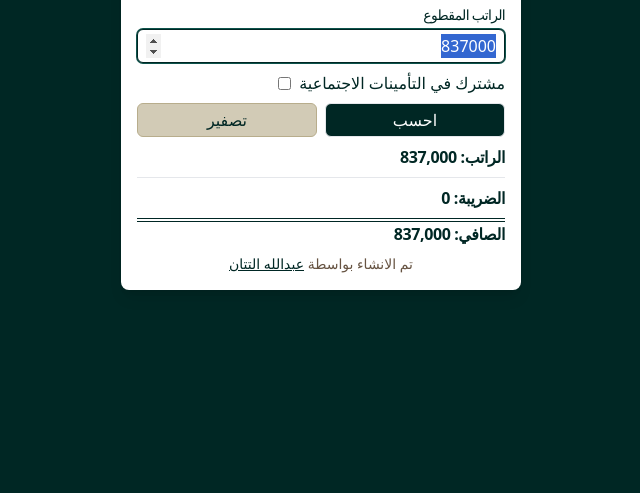
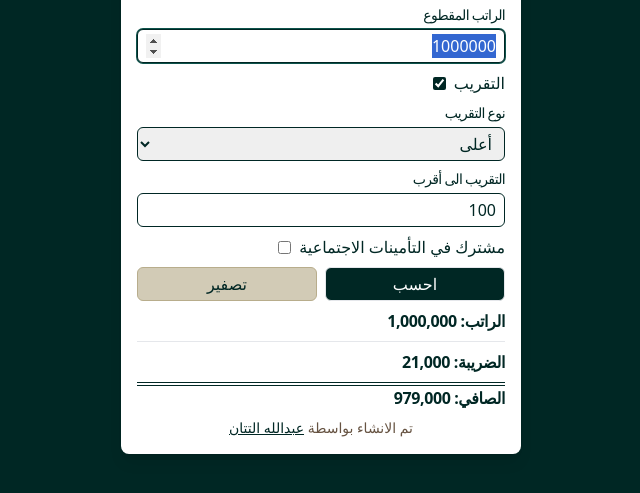
Before and after one commit to aaltatan/taxes-calculator, a website built with Vite: page index.html in a window 1280 px wide. Shown: the part 151-644 px from the top of the page, without its empty margins (319-959 px from the left). Built offline with nearby package versions, Linux system fonts and the light colour scheme.

Commit message:
add rounding inputs and refactoring

```diff
--- a/index.html
+++ b/index.html
@@ -21,7 +21,7 @@
     >
       <div class="flex items-center flex-col">
         <span class="block size-24">
-          <img src="/public/logo.svg" alt="" />
+          <img src="/logo.svg" alt="" />
         </span>
         <h1 class="text-xl font-bold text-center tracking-tighter">ضريبة دخل الرواتب والأجور</h1>
       </div>
@@ -47,6 +47,58 @@
           class="text-red-500"
           x-text="'يجب ان يكون الراتب المقطوع أكبر من ' + salary.min.toLocaleString()"
         ></span>
+      </div>
+      <!--  -->
+      <div>
+        <label for="rounder-status" class="flex items-center gap-2">
+          <span>التقريب</span>
+          <input
+            @change="calculate"
+            type="checkbox"
+            x-model="rounder.status"
+            id="rounder-status"
+            class="accent-timber-green-950 outline-none focus:ring-2 focus:ring-timber-green-950"
+          />
+        </label>
+      </div>
+      <!--  -->
+      <div x-show="rounder.status" x-collapse.duration.150ms class="space-y-2">
+        <div>
+          <label for="rounder-methods">
+            <span class="text-sm font-medium tracking-tighter mb-1 block">نوع التقريب</span>
+            <select
+              x-model="rounder.method"
+              id="rounder-methods"
+              @change="calculate"
+              class="w-full border border-timber-green-950 px-2 py-1 rounded-md outline-none hover:ring-1 hover:ring-timber-green-900 focus:ring-1 focus:ring-timber-green-900 aria-[invalid]:border-red-500 aria-[invalid]:ring-red-500"
+            >
+              <template x-for="(methodName, method) in rounder.methods" :key="method">
+                <option
+                  x-text="methodName"
+                  :value="method"
+                  :selected="method === rounder.method"
+                ></option>
+              </template>
+            </select>
+          </label>
+        </div>
+        <!--  -->
+        <div>
+          <label for="rounder-to-nearest" class="[&:has(input[aria-invalid])>span]:text-red-500">
+            <span class="text-sm font-medium tracking-tighter mb-1 block">التقريب الى أقرب</span>
+            <input
+              class="w-full border border-timber-green-950 px-2 py-1 rounded-md outline-none hover:ring-1 hover:ring-timber-green-900 focus:ring-1 focus:ring-timber-green-900 aria-[invalid]:border-red-500 aria-[invalid]:ring-red-500"
+              type="number"
+              @input="calculate"
+              x-model="rounder.toNearest"
+              min="1"
+              step="10"
+              placeholder="e.g. 100"
+              class="w-full"
+              id="rounder-to-nearest"
+            />
+          </label>
+        </div>
       </div>
       <!--  -->
       <div>
--- a/package.json
+++ b/package.json
@@ -14,6 +14,7 @@
     "@types/alpinejs__focus": "^3.13.4",
     "@types/node": "^24.5.2",
     "autoprefixer": "^10.4.21",
+    "baseline-browser-mapping": "^2.9.7",
     "postcss": "^8.5.6",
     "tailwindcss": "^3.4.17",
     "typescript": "~5.8.3",
--- a/src/data/calculator/constants.ts
+++ b/src/data/calculator/constants.ts
@@ -1,6 +1,6 @@
-import type { Bracket, RoundMethod } from "./models";
+import type { Bracket } from "./models";
 
-export const DEFAULT_SALARY_VALUE: number = 837_000;
+export const DEFAULT_SALARY_VALUE: number = 1_000_000;
 export const MIN_SALARY_VALUE: number = 837_000;
 export const BRACKETS: Bracket[] = [
   { min: 0, max: 837_000, rate: 0 },
@@ -12,6 +12,18 @@ export const BRACKETS: Bracket[] = [
 export const MIN_SS_SALARY_VALUE: number = 750_000;
 export const DEFAULT_SS_RATE: number = 0.07;
 
-export const ROUNDING_STATUS: boolean = true;
-export const ROUNDING_METHOD: RoundMethod = "ceil";
-export const ROUND_TO_NEAREST: number = 100;
+export const ROUND_METHODS = {
+  ceil: "أعلى",
+  round: "تقريب جبري",
+  floor: "أدنى",
+};
+
+export type RoundMethod = keyof typeof ROUND_METHODS;
+
+export const TAXES_ROUNDING_STATUS: boolean = true;
+export const TAXES_ROUNDING_METHOD: RoundMethod = "ceil";
+export const TAXES_ROUND_TO_NEAREST: number = 100;
+
+export const SS_ROUNDING_STATUS: boolean = true;
+export const SS_ROUNDING_METHOD: RoundMethod = "round";
+export const SS_ROUND_TO_NEAREST: number = 1;
--- a/src/data/calculator/index.ts
+++ b/src/data/calculator/index.ts
@@ -4,11 +4,16 @@ import {
   DEFAULT_SS_RATE,
   MIN_SALARY_VALUE,
   MIN_SS_SALARY_VALUE,
-  ROUNDING_METHOD,
-  ROUNDING_STATUS,
-  ROUND_TO_NEAREST,
+  ROUND_METHODS,
+  SS_ROUNDING_METHOD,
+  SS_ROUNDING_STATUS,
+  SS_ROUND_TO_NEAREST,
+  TAXES_ROUNDING_METHOD,
+  TAXES_ROUNDING_STATUS,
+  TAXES_ROUND_TO_NEAREST,
 } from "./constants";
 import type { Calculator } from "./models";
+import { calculateTax, roundTo } from "./services";
 
 export default function calculator(): Calculator {
   return {
@@ -23,32 +28,49 @@ export default function calculator(): Calculator {
     },
     ss: {
       joined: false,
-      salary: 0,
+      salary: MIN_SS_SALARY_VALUE,
       min: MIN_SS_SALARY_VALUE,
       rate: DEFAULT_SS_RATE,
+      rounder: {
+        status: SS_ROUNDING_STATUS,
+        method: SS_ROUNDING_METHOD,
+        methods: ROUND_METHODS,
+        toNearest: SS_ROUND_TO_NEAREST,
+        roundTo(amount: number): number {
+          if (!this.status) return amount;
+          return roundTo(amount, this.method, this.toNearest);
+        },
+      },
       get deduction(): number {
-        if (this.joined) {
-          return this.salary * this.rate;
+        if (!this.joined) {
+          return 0;
         }
-        return 0;
+
+        let deduction = this.salary * this.rate;
+
+        if (this.rounder && this.rounder.status) {
+          deduction = this.rounder.roundTo(deduction);
+        }
+
+        return deduction;
       },
       get hasError(): boolean {
         return this.salary < this.min;
       },
     },
     rounder: {
-      status: ROUNDING_STATUS,
-      method: ROUNDING_METHOD,
-      toNearest: ROUND_TO_NEAREST,
+      status: TAXES_ROUNDING_STATUS,
+      method: TAXES_ROUNDING_METHOD,
+      methods: ROUND_METHODS,
+      toNearest: TAXES_ROUND_TO_NEAREST,
       roundTo(amount: number): number {
-        if (!this.status) {
-          return amount;
-        }
-        return Math[this.method](amount / this.toNearest) * this.toNearest;
+        if (!this.status) return amount;
+        return roundTo(amount, this.method, this.toNearest);
       },
     },
     init(): void {
       this.ss.salary = this.ss.min;
+      this.calculate();
     },
     reset(): void {
       this.ss.joined = false;
@@ -63,17 +85,7 @@ export default function calculator(): Calculator {
       return this.salary.value - this.ss.deduction;
     },
     calculate(): void {
-      let tax = 0;
-      for (const bracket of this.salary.brackets) {
-        if (bracket.min <= this.taxableSalary && this.taxableSalary <= bracket.max) {
-          let bracketTax = bracket.rate * (this.taxableSalary - bracket.min);
-          tax += bracketTax;
-          this.tax = this.rounder.roundTo(tax);
-          return;
-        } else {
-          tax += (bracket.max - bracket.min) * bracket.rate;
-        }
-      }
+      this.tax = calculateTax(this.taxableSalary, this.salary.brackets, this.rounder);
     },
   };
 }
--- a/src/data/calculator/models.ts
+++ b/src/data/calculator/models.ts
@@ -1,39 +1,22 @@
 import type { Component, Magic } from "../types";
-
-export type RoundMethod = "ceil" | "round" | "floor";
+import type { ROUND_METHODS } from "./constants";
 
 interface SocialSecurity {
-  /**
-   * whether is joined social security or not
-   */
   joined: boolean;
-  /**
-   * social security salary
-   */
   salary: number;
-  /**
-   * minimum allowed social security salary
-   */
   min: number;
-  /**
-   * social security rate
-   */
   rate: number;
   deduction: number;
   hasError: boolean;
+  rounder?: Rounder;
 }
 
-interface Rounder {
+export interface Rounder {
   status: boolean;
-  method: RoundMethod;
+  method: keyof typeof ROUND_METHODS;
+  methods: typeof ROUND_METHODS;
   toNearest: number;
   roundTo: (amount: number) => number;
-}
-
-export interface Bracket {
-  min: number;
-  max: number;
-  rate: number;
 }
 
 interface Salary {
@@ -43,20 +26,16 @@ interface Salary {
   hasError: boolean;
 }
 
+export interface Bracket {
+  min: number;
+  max: number;
+  rate: number;
+}
+
 export interface Calculator extends Component, Magic {
-  /**
-   * Social Security Object
-   */
   ss: SocialSecurity;
-  /**
-   * Rounding Object
-   */
   rounder: Rounder;
-  /**
-   * Salary Object
-   */
   salary: Salary;
-
   tax: number;
   hasErrors: boolean;
   taxableSalary: number;
--- /dev/null
+++ b/src/data/calculator/services.ts
@@ -0,0 +1,24 @@
+import type { RoundMethod } from "./constants";
+import type { Bracket, Rounder } from "./models";
+
+export function roundTo(amount: number, method: RoundMethod, toNearest: number): number {
+  if (!toNearest) return amount;
+  return Math[method](amount / toNearest) * toNearest;
+}
+
+export function calculateTax(taxableSalary: number, brackets: Bracket[], rounder: Rounder): number {
+  let tax = 0;
+
+  for (const bracket of brackets) {
+    if (bracket.min <= taxableSalary && taxableSalary <= bracket.max) {
+      let bracketTax = bracket.rate * (taxableSalary - bracket.min);
+      tax += bracketTax;
+      tax = rounder.roundTo(tax);
+      return tax;
+    } else {
+      tax += (bracket.max - bracket.min) * bracket.rate;
+    }
+  }
+
+  return tax;
+}
```
Also changed, not shown: 1 other file.
